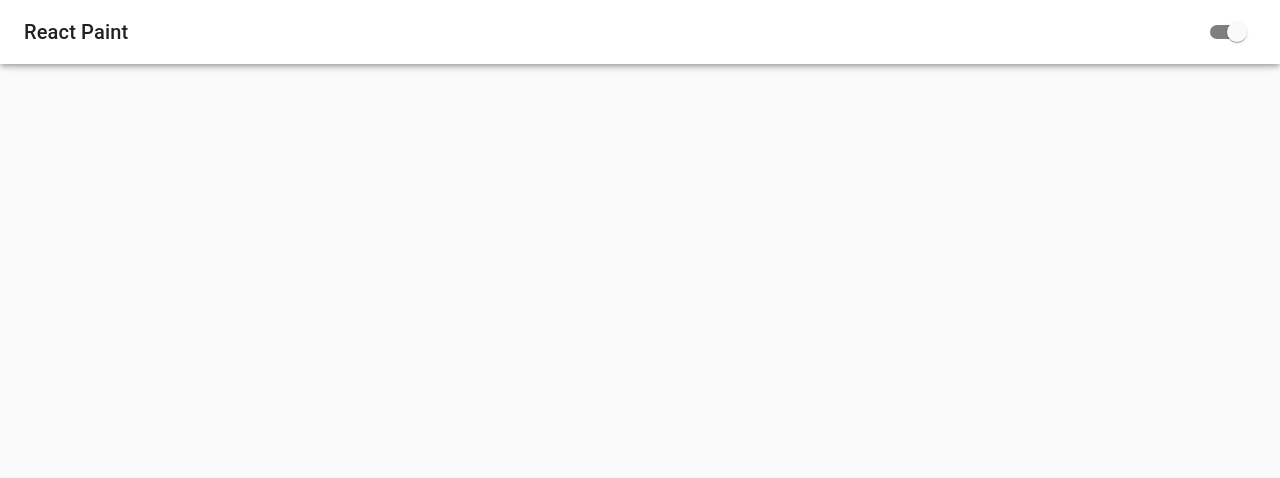
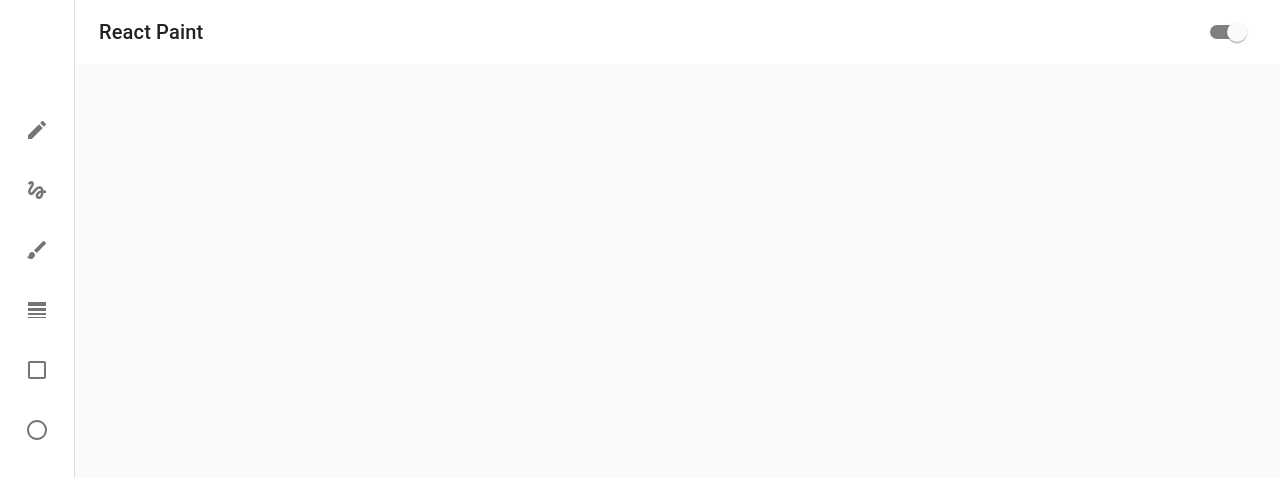
Before and after one commit to tj3407/react-paint, a React (Create React App) app: page / in a window 1280 px wide. Shown: the top 478 px of the page. Built offline with nearby package versions, Linux system fonts and the light colour scheme.

Commit message:
Add icons

```diff
--- a/public/index.html
+++ b/public/index.html
@@ -24,7 +24,7 @@
       work correctly both with client-side routing and a non-root public URL.
       Learn how to configure a non-root public URL by running `npm run build`.
     -->
-    <title>React App</title>
+    <title>React Paint</title>
   </head>
   <body>
     <noscript>You need to enable JavaScript to run this app.</noscript>
--- a/src/App.css
+++ b/src/App.css
@@ -19,4 +19,18 @@
 
 .app-header {
   justify-content: space-between;
+  margin-left: 75px;
 }
+
+.app-drawer {
+  width: 75px;
+}
+
+.drawer-content {
+  margin-top: 100px;
+}
+
+.drawer-content button {
+  width: 60px;
+  height: 60px;
+}
--- a/src/App.js
+++ b/src/App.js
@@ -1,37 +1,56 @@
 import React from "react";
 import { createMuiTheme } from "@material-ui/core/styles";
 import Paint from "./components/Paint/Paint";
-import './App.css';
-import { AppBar, Switch, Toolbar, Typography, ThemeProvider, CssBaseline } from "@material-ui/core";
+import "./App.css";
+import {
+  AppBar,
+  Switch,
+  Toolbar,
+  Typography,
+  ThemeProvider,
+  CssBaseline,
+  Drawer,
+  IconButton,
+  Grid,
+} from "@material-ui/core";
 import {
   orange,
   lightBlue,
   deepPurple,
-  deepOrange
+  deepOrange,
 } from "@material-ui/core/colors";
+import {
+  Create,
+  Brush,
+  LineWeight,
+  Gesture,
+  CheckBoxOutlineBlank,
+  RadioButtonChecked,
+  RadioButtonUnchecked,
+} from "@material-ui/icons";
 
 const themeObject = {
   palette: {
     type: "dark",
   },
-}
+};
 
 const light = {
   palette: {
     type: "light",
   },
-}
+};
 
 const dark = {
   palette: {
     type: "dark",
   },
-}
+};
 
 function App() {
-  const themeConfig = createMuiTheme(themeObject)
-  const [theme, setTheme] = React.useState(true)
-  const appliedTheme = createMuiTheme(theme ? light : dark)
+  const themeConfig = createMuiTheme(themeObject);
+  const [theme, setTheme] = React.useState(true);
+  const appliedTheme = createMuiTheme(theme ? light : dark);
 
   const handleThemeChange = () => {
     setTheme(!theme);
@@ -41,12 +60,43 @@ function App() {
     <ThemeProvider theme={appliedTheme}>
       <CssBaseline />
       <div className="App">
-        <AppBar position="fixed" color="inherit">
+        <AppBar position="fixed" color="inherit" elevation={0}>
           <Toolbar className="app-header">
             <Typography variant="h6">React Paint</Typography>
-            <Switch checked={theme} onChange={handleThemeChange} color="inherit" />
+            <Switch
+              checked={theme}
+              onChange={handleThemeChange}
+              color="default"
+            />
           </Toolbar>
         </AppBar>
+        <Drawer variant="permanent" PaperProps={{ className: "app-drawer" }}>
+          <Grid
+            container
+            direction="column"
+            alignItems="center"
+            className="drawer-content"
+          >
+            <IconButton>
+              <Create />
+            </IconButton>
+            <IconButton>
+              <Gesture />
+            </IconButton>
+            <IconButton>
+              <Brush />
+            </IconButton>
+            <IconButton>
+              <LineWeight />
+            </IconButton>
+            <IconButton>
+              <CheckBoxOutlineBlank />
+            </IconButton>
+            <IconButton>
+              <RadioButtonUnchecked />
+            </IconButton>
+          </Grid>
+        </Drawer>
         <Paint />
       </div>
     </ThemeProvider>
--- a/src/components/Paint/Paint.js
+++ b/src/components/Paint/Paint.js
@@ -1,28 +1,29 @@
-import React from 'react';
+import React from "react";
 
 function Paint(props) {
-    const canvas = React.useRef()
+  const canvas = React.useRef();
   const ctx = React.useRef();
   const lastX = React.useRef(0);
   const lastY = React.useRef(0);
-    let hue = 0, direction = true, isDrawing = false;
+  let hue = 0,
+    direction = true,
+    isDrawing = false;
 
   React.useEffect(() => {
     canvas.current.width = window.innerWidth;
     canvas.current.height = window.innerHeight;
     ctx.current = canvas.current.getContext("2d");
-        ctx.current.strokeStyle = '#BADA55';
+    ctx.current.strokeStyle = "#BADA55";
     ctx.current.lineJoin = "round";
     ctx.current.lineCap = "round";
     ctx.current.lineWidth = 20;
   }, []);
 
   const handleMouseDown = (e) => {
-        console.log('mousing down', e)
     isDrawing = true;
     lastX.current = e.nativeEvent.offsetX;
     lastY.current = e.nativeEvent.offsetY;
-    }
+  };
 
   const handleMouseMove = (e) => {
     if (isDrawing) {
@@ -31,7 +32,10 @@ function Paint(props) {
       ctx.current.moveTo(lastX.current, lastY.current);
       ctx.current.lineTo(e.nativeEvent.offsetX, e.nativeEvent.offsetY);
       ctx.current.stroke();
-            [lastX.current, lastY.current] = [e.nativeEvent.offsetX, e.nativeEvent.offsetY];
+      [lastX.current, lastY.current] = [
+        e.nativeEvent.offsetX,
+        e.nativeEvent.offsetY,
+      ];
 
       hue++;
       if (hue >= 360) {
@@ -48,7 +52,7 @@ function Paint(props) {
         ctx.current.lineWidth--;
       }
     }
-    }
+  };
 
   return (
     <div>
@@ -56,9 +60,12 @@ function Paint(props) {
         ref={canvas}
         id="paint"
         onMouseDown={handleMouseDown}
-                onMouseUp={() => isDrawing = false}
-                onMouseOut={() => isDrawing = false}
+        onTouchStart={handleMouseDown}
+        onMouseUp={() => (isDrawing = false)}
+        onTouchEnd={() => (isDrawing = false)}
+        onMouseOut={() => (isDrawing = false)}
         onMouseMove={handleMouseMove}
+        onTouchMove={handleMouseMove}
       />
     </div>
   );
```
Also changed, not shown: 1 other file (tests, documents, lock files or other folders). Lines whose indentation alone changed are shown as unchanged.
